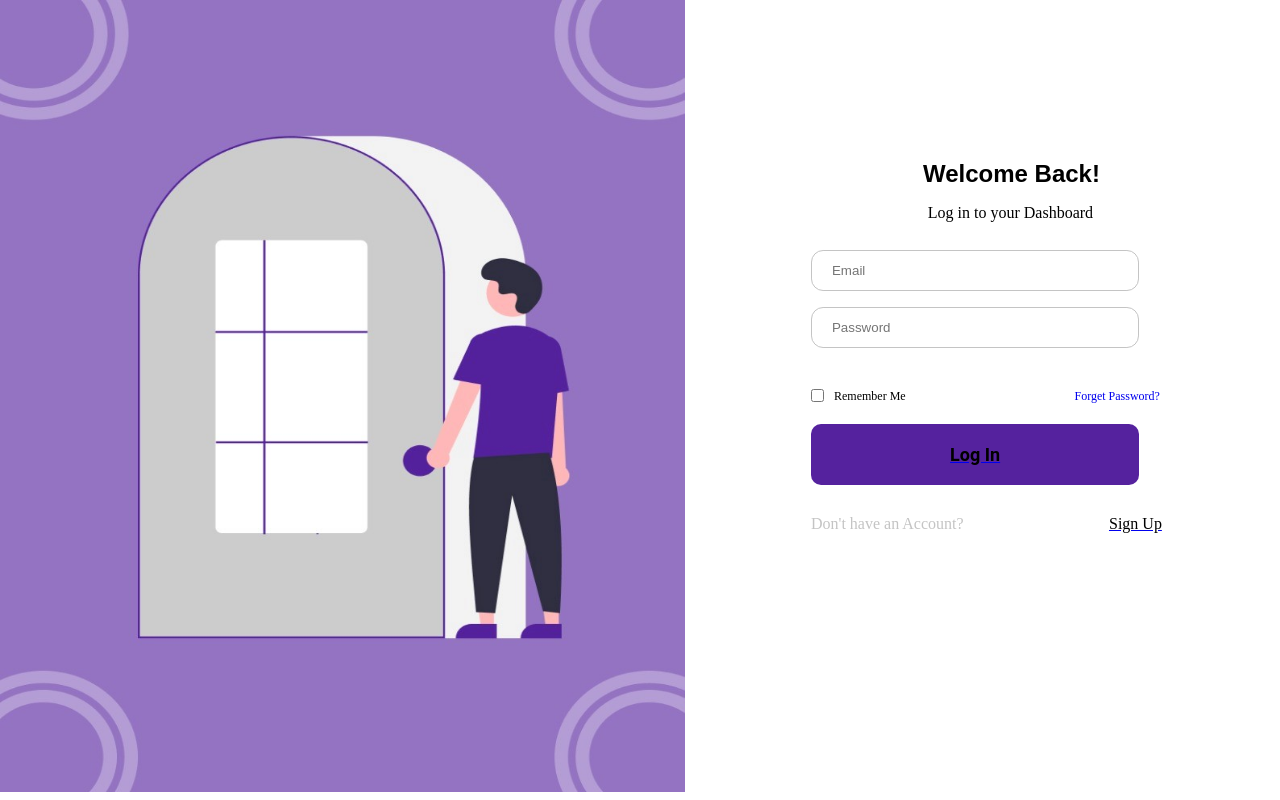
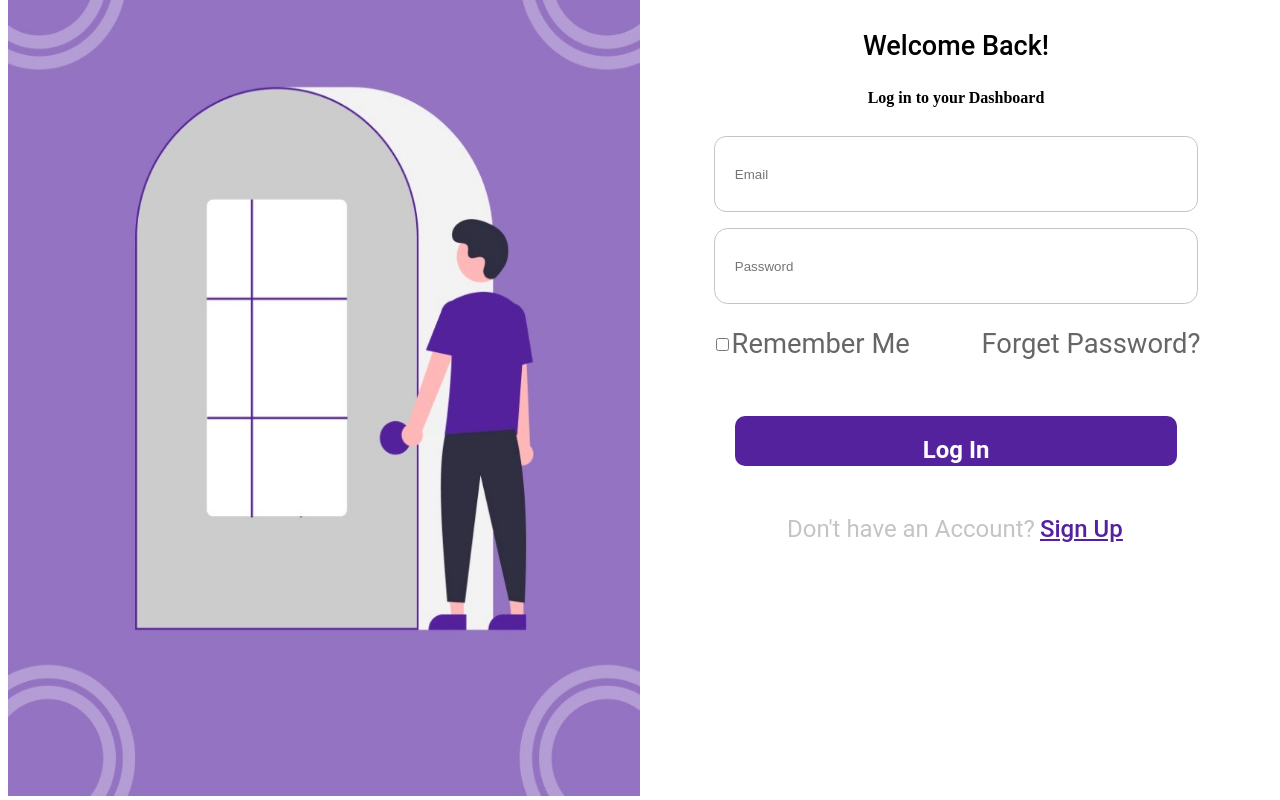
Before and after one commit to Group-2-Unicorn/e-wallet-frontend, a React (Create React App) app: page / in a window 1280 px wide. Built offline with nearby package versions, Linux system fonts and the light colour scheme.

Commit message:
restyled the login and signup pages

```diff
--- a/src/Components/LogIn/LogIn.css
+++ b/src/Components/LogIn/LogIn.css
@@ -1,73 +1,140 @@
-* {
-  margin: 0%;
+.login-container {
+  display: flex;
+  width: 100%;
+  background: #FFFFFF;
 }
 
-.login {
+.login-left-container {
+  width: 50%;
+  height: 90vh;
+  background-color: #55229e;
   display: flex;
-  width: 100%;
+  justify-content: center;
+  align-items: center;
 }
 
-input.checkbox{
+.header-text {
+  height: 36px;
+  left: 1123px;
+  top: 242px;
+  font-family: 'Roboto';
+  font-style: normal;
+  font-weight: 500;
+  font-size: 30.819px;
+  line-height: 36px;
+  align-items: flex-end;
+  text-align: center;
+  color: #000000;
+}
+
+.header-paragraph {
+  width: 467.42px;
+  height: 24px;
+  left: 1042.11px;
+  top: 305.09px;
+
+  font-family: 'Roboto';
+  font-style: normal;
+  font-weight: 400;
+  font-size: 20.546px;
+  line-height: 24px;
+  /* identical to box height */
+
+  display: flex;
+  align-items: flex-end;
+  text-align: center;
+
+  color: #000000;
+
+}
+
+input.password_box{
+  left: 59.09%;
+  right: 10.36%;
+  top: 36.53%;
+  bottom: 56.94%;
+
+  background: #FFFFFF;
+  border: 1.71217px solid #C4C4C4;
+  border-radius: 13.6973px;
+}
+
+.image-container {
+  width: 100%;
+  height: 107vh;
+  display: flex;
+  justify-content: center;
+  align-items: center;
+}
+
+.login-right-container {
+  width: 50%;
+  text-align: center;
+  height: 90vh;
+  /* display: flex; */
+  justify-content: center;
+  align-items: center;
+  flex-direction: row;
+  align-items: flex-start;
+  padding: 0px;
+  gap: 188px;
+}
+
+
+.email_box{
+  width: 70%;
+  height: 50px;
+  border: 1px solid #c4c4c4;
+  border-radius: 12.088889122009277px;
+  padding: 12px 20px;
+  margin: 8px 0;
+  outline: none;
+}
+
+.password_box{
+  width: 70%;
+  height: 50px;
+  border: 1px solid #c4c4c4;
+  border-radius: 12.088889122009277px;
+  padding: 12px 20px;
+  margin: 8px 0;
+  outline: none;
+}
+
+.checker-container {
+  display: flex;
+  align-items: center;
+  margin-bottom: 20px;
+  justify-items: center;
+  justify-content: space-evenly;
+}
+
+.checker{
+  display: flex;
+  align-items: center;
+  justify-content: center;
+}
+
+input.check-box{
   background-color: #55229e;
 }
 
-label {
-  color: #c4c4c4;
-  font-weight: 500;
+.rem-me{
+  font-family: 'Roboto';
+  font-style: normal;
+  font-weight: 400;
+  font-size: 27.3947px;
+  line-height: 32px;
+  display: flex;
+  align-items: flex-end;
+
+  color: rgba(0, 0, 0, 0.6);
+
 }
 
-.login img {
-  width: 120%;
-  height: 99vh;
-}
-
-.login_right {
-  margin: 10rem 0rem 0rem 15rem;
-  width: 40%;
-}
-
-.input_box {
-  border: 1px solid gray;
-  border-radius: 8px;
-  background-color: #ffffff;
-  color: #55229e;
-}
-
-.login h2 {
-  color: black;
-  font-family: Arial, Helvetica, sans-serif;
-  padding-left: 7rem;
-}
-
-.login h4 {
-  color: black;
-  font-weight: 500;
-  padding: 1rem 0rem 0rem 7.3rem;
-  margin-bottom: 20px;
-}
-
-.login p {
-  color: #c4c4c4;
-  font-weight: 500;
-}
-
-.login span {
-  color: black;
-}
-
-.remember {
-  width: 100%;
-  padding-top: 5%;
-  font-size: 12px;
-  display: flex;
-  column-gap: 36%;
-  align-items: center;
-  margin-top: 10px;
-}
-
-.login_submit {
-  font-family: Roboto;
-  font-weight: bold;
+.login-submit-button {
+  width: 70%;
+  height: 50px;
   background-color: #55229e;
   border: none;
   outline: none;
@@ -76,29 +143,93 @@ label {
   padding: 20px;
   font-size: large;
   cursor: pointer;
-  width: 70%;
   margin-top: 20px;
 }
 
-.sign_link {
-  display: flex;
-  column-gap: 31%;
-  margin-top: 30px;
+.login-submit-text {
+  font-family: 'Roboto';
+  font-style: normal;
+  font-weight: 700;
+  font-size: 24px;
+  text-align: center;
+  left: 39.35%;
+  right: 39.16%;
+  top: 20.22%;
+  bottom: 21.03%;
+  color: #FFFFFF;
 }
 
-.sign_span {
-  color: #55229e;
+.sign-up-container{
+  text-align: center;
+  display: flex;
+  align-items: center;
+  justify-content: center;
+  margin-top: 20px;
 }
 
-.checker {
+.create-account-option{
+  width: 253px;
+  height: 33px;
+
+  font-family: 'Roboto';
+  font-style: normal;
+  font-weight: 400;
+  font-size: 23.9703px;
+  line-height: 28px;
   display: flex;
+  align-items: flex-end;
+
+  color: #C4C4C4;
+  /* Inside auto layout */
+
+  flex: none;
+  order: 0;
+  flex-grow: 0;
 }
 
-.checker input {
-  height: 25%;
+.sign-up-text{
+
+width: 85px;
+height: 33px;
+
+font-family: 'Roboto';
+font-style: normal;
+font-weight: 500;
+font-size: 23.9703px;
+line-height: 28px;
+display: flex;
+align-items: flex-end;
+text-align: right;
+text-decoration-line: underline;
+
+color: #55229E;
+
+
+/* Inside auto layout */
+
+flex: none;
+order: 1;
+flex-grow: 0;
 }
 
-.rem-me {
-  width: 500%;
-  margin-left: 10px;
+.password{
+  font-family: 'Roboto';
+  font-style: normal;
+  font-weight: 400;
+  font-size: 27.3947px;
+  line-height: 32px;
+  display: flex;
+  align-items: flex-end;
+
+  color: rgba(0, 0, 0, 0.6);
+
+
 }
+
+@media (min-width: 600px) and (max-width:1200px){
+  img.image-container{
+    width: 100%;
+    height: 108vh;
+  }
+
+}
--- a/src/Components/LogIn/LogIn.js
+++ b/src/Components/LogIn/LogIn.js
@@ -14,15 +14,7 @@ function LogIn() {
   const navigate = useNavigate();
 
   // const [user, setUser] = React.useState();
-  if(!userLoginDetail){
-    return <LogIn setUserLoginDetail={setUserLoginDetail} />
-  }
 
-
-  // const [user, setUser] = React.useState();
-  if(!userLoginDetail){
-    return <LogIn setUserLoginDetail={setUserLoginDetail} />
-  }
 
 
 
@@ -61,20 +53,25 @@ function LogIn() {
 
    };
 
+   if(!userLoginDetail && validateUser){
+    return <LogIn setUserLoginDetail={setUserLoginDetail} />
+  }
+
+
   return (
-    <div className="login">
-      <div className="login_left">
-        <img src={LoginImg} alt=""/>
+    <div className="login-container">
+      <div className="login-left-container">
+        <img className="image-container" src={LoginImg} alt=""/>
       </div>
-      <div className="login_right">
-        <h2 >Welcome Back!</h2>
-        <h4>Log in to your Dashboard</h4>
+      <div className="login-right-container">
+        <h2 className="header-text">Welcome Back!</h2>
+        <h4 header-paragraph>Log in to your Dashboard</h4>
         <div>
             <div>
           <label>
             <input
               placeholder="Email"
-              className="input_box"
+              className="email_box"
               name="emailAddress"
               type="email"
               onChange={handleChange}
@@ -87,7 +84,7 @@ function LogIn() {
           <label>
             <input
               placeholder="Password"
-              className="input_box"
+              className="password_box"
 
               type="password"
               name="password"
@@ -97,7 +94,7 @@ function LogIn() {
             />
           </label>
           </div>
-          <div className="remember">
+          <div className="checker-container">
             <div className="checker">
               <input type="checkbox" />
               {/* value={validateUser.rememberMe} */}
@@ -106,7 +103,7 @@ function LogIn() {
             </div>
               <p>
                 <Link
-                  className="pass"
+                  className="password"
                   to="/ForgetPassword"
                   style={{ textDecoration: "none" }}
                 >
@@ -116,18 +113,18 @@ function LogIn() {
                 </p>
             </div>
           </div>
-          <button className="login_submit" onClick={validateUser}>
+          <button className="login-submit-button" onClick={validateUser}>
           <Link to="/Dashboard">
                 {""}
-                <span className="sign_span">Log In</span>
               </Link>
+              <span className="login-submit-text">Log In</span>
           </button>
-          <div className="sign_link">
-            <p className="dont_have">Don't have an Account?</p>
+          <div className="sign-up-container">
+            <p className="create-account-option">Don't have an Account?</p>
             <p>
               <Link to="/SignUp">
                 {""}
-                <span className="sign_span">Sign Up</span>
+                <span className="sign-up-text">Sign Up</span>
               </Link>
             </p>
           </div>
--- a/src/Components/SignUP/SignUp.css
+++ b/src/Components/SignUP/SignUp.css
@@ -1,4 +1,82 @@
-.left-side {
+.signup-container {
+    display: flex;
+    width: 100%;
+    background: #FFFFFF;
+}
+
+img.logo {
+    width: 100%;
+    height: 99vh;
+}
+.sign-up-left-container{
+    width: 50%;
+    /* height: 90vh; */
+    background-color: #55229e;
+    display: flex;
+    justify-content: center;
+    align-items: center;
+    flex-direction: row;
+    align-items: flex-start;
+    padding: 0px;
+    gap: 188px;
+}
+.sign-up-right-container {
+    width: 50%;
+    text-align: center;
+    /* height: 90vh; */
+    display: flex;
+    justify-content: center;
+    align-items: center;
+    flex-direction: row;
+    align-items: flex-start;
+    padding: 0px;
+    gap: 188px;
+}
+
+/* .signup-container {
+    display: flex;
+    width: 100%;
+    background: #FFFFFF;
+}
+
+.sign-up-left-container {
+    width: 50%;
+    height: 90vh;
+    background-color: #55229e;
+    display: flex;
+    justify-content: cen.header-texts {
+    font-family: 'Roboto';
+    font-style: normal;
+    font-weight: 500;
+    font-size: 27.2px;
+    line-height: 32px;
+    color: #FFFFFF;
+    text-align: center;
+} */
+/* .sign-up-right-container {
+  width: 50%;
+  text-align: center;
+  height: 90vh; */
+  /* display: flex;
+  justify-content: center;
+  align-items: center;
+  flex-direction: row;
+  align-items: flex-start;
+  padding: 0px;
+  gap: 188px;
+} */
+
+/* .header-texts {
+    font-family: 'Roboto';
+    font-style: normal;
+    font-weight: 500;
+    font-size: 27.2px;
+    line-height: 32px;
+    color: #FFFFFF;
+    text-align: center;
+} */
+
+/* .left-side {
     float: left;
     width: 290px;
     height: 300px;
@@ -166,7 +244,7 @@ form {
     display: none;
     margin: 0;
     }
-    div.Signup-container{
+    .Signup-container{
         margin: 0;
     }
-}
+} */
--- a/src/Components/SignUP/SignUp.js
+++ b/src/Components/SignUP/SignUp.js
@@ -61,16 +61,15 @@ function SignUp(){
 
    };
     return(
-        <div className="Signup-container">
-            <div className="left-side">
-                <img className="images" src={image} alt=""/>
+        <div className="signup-container">
+            <div className="sign-up-left-container">
+                <img className="logo" src={image} alt=""/>
             </div>
 
+            <div className="sign-up-right-container">
+                <h2 className='header-texts'>Welcome!</h2>
+                <h4 className="header-paragraph">Sign up by entering the information below</h4>
                 <div className="form-container">
-                <div className="right-side">
-                    <h3 className='welcome'>Welcome!</h3>
-                    <p className='signup-info'>Sign up by entering the information below</p>
-                </div>
                     {/* {alert && <Verification onClose={() => setShow(false)} show={show}  />} */}
                     <form
                         method="post"
@@ -118,21 +117,21 @@ function SignUp(){
                                 required
                             />
                         </label>
-
                     </form>
 
-                <div className="optionsContainer">
+                <div className="options-container">
                     <p className='signup-option'>Already have an account?</p>
                     <p>
                         <Link to="/Login" className="login-option" style={{textDecoration: "none"}}>
                             {""}
-                                LogIn
+
                         </Link>
+                        Login
                     </p>
                 </div>
                 <button
                     to="/OTP"
-                    className="signup-btn"
+                    className="signup-submit-button"
                     type="submit"
                     onClick={postData}
 
@@ -149,6 +148,7 @@ function SignUp(){
 
             </div>
         </div>
+    </div>
 )
 }
 
```
Lines whose indentation alone changed are shown as unchanged.
